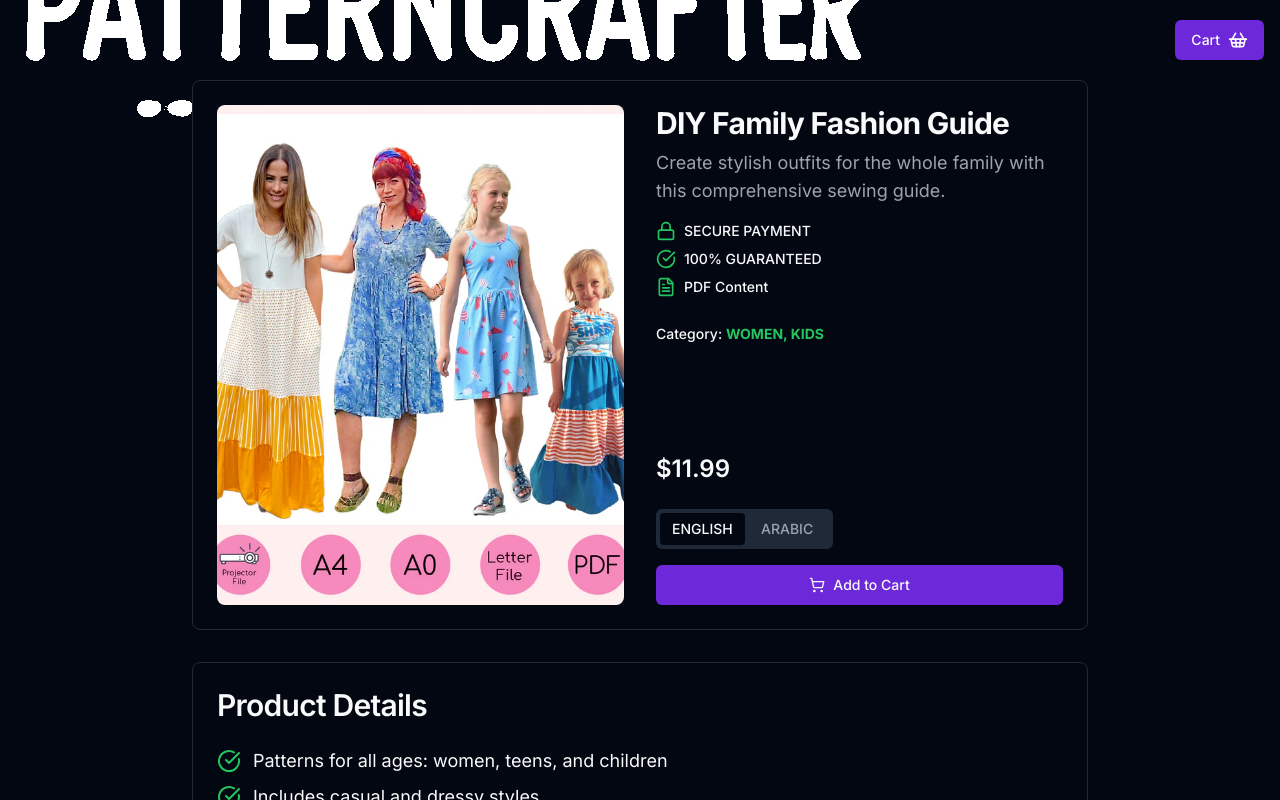
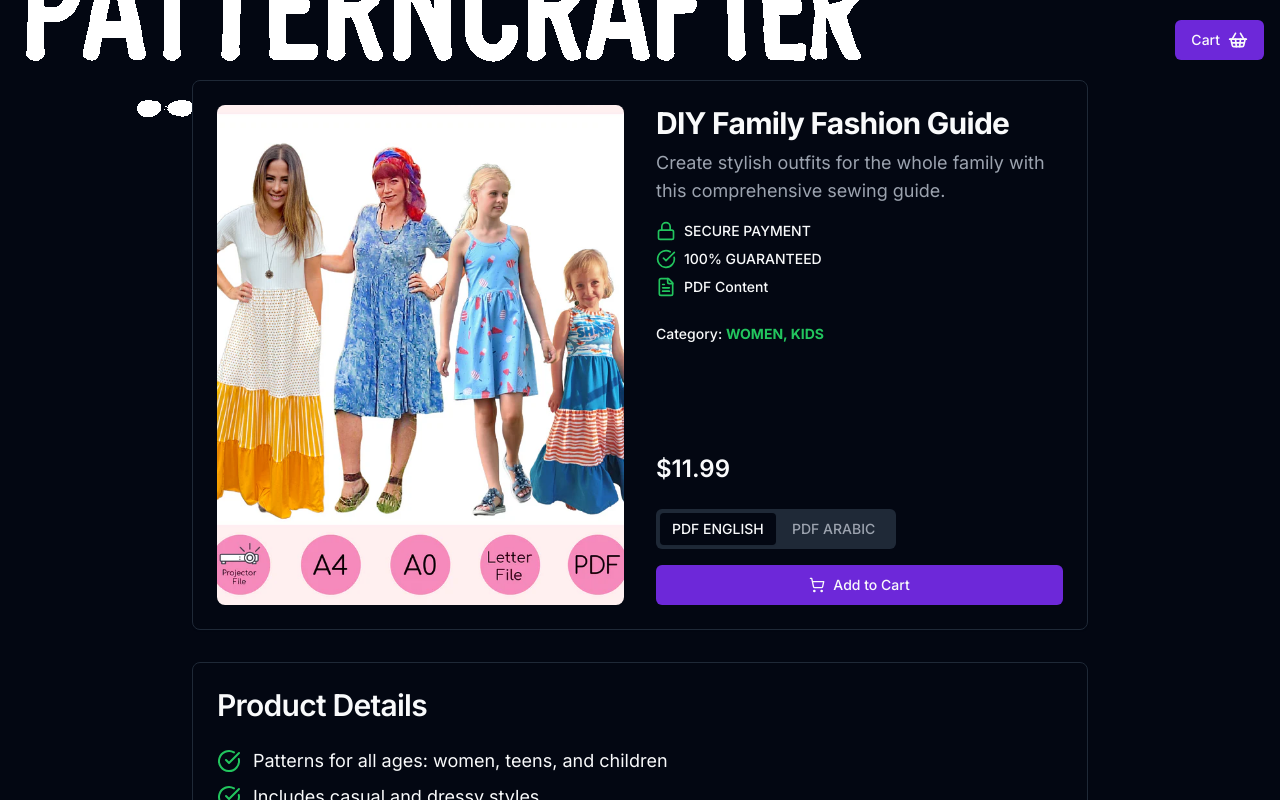
Before and after one commit to ayoubben18/shirts-store, a Next.js app: page /shirt/1 in a window 1280 px wide. Shown: the top 800 px of the page. Built offline with nearby package versions, Linux system fonts and the light colour scheme.

Commit message:
refactor: add PDF prefix

```diff
--- a/components/Shirts.tsx
+++ b/components/Shirts.tsx
@@ -103,10 +103,10 @@
                   >
                     <TabsList className="grid grid-cols-2">
                       <TabsTrigger value={Language.EN}>
-                        {Language.EN}
+                        PDF {Language.EN}
                       </TabsTrigger>
                       <TabsTrigger value={Language.AR}>
-                        {Language.AR}
+                        PDF {Language.AR}
                       </TabsTrigger>
                     </TabsList>
                   </Tabs>
```
